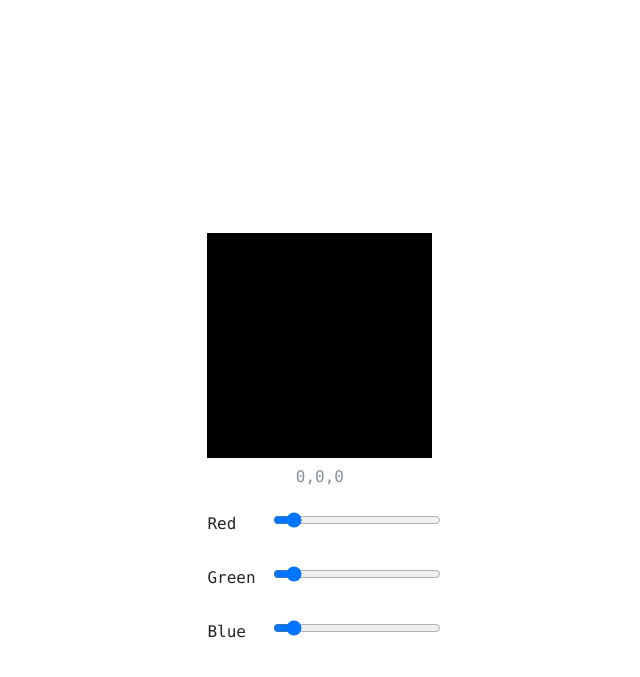
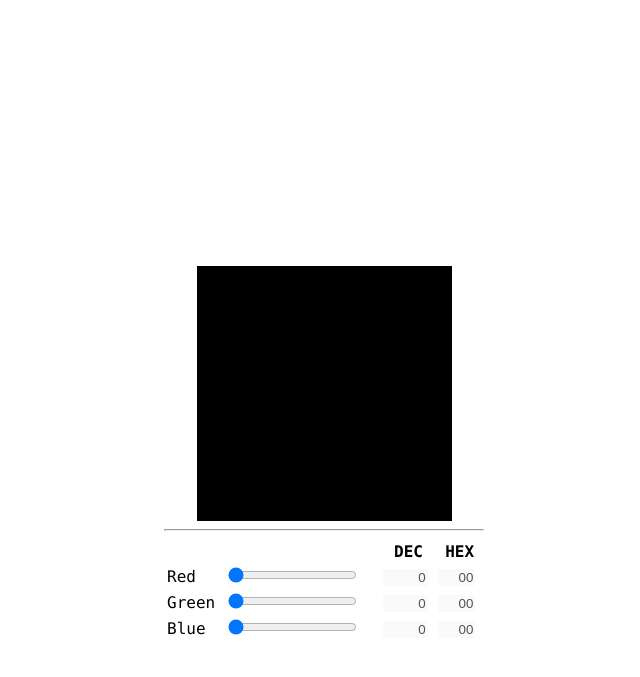
Before and after one commit to ashenm/tools, a Jekyll site: the page built from graphics/rgb.html, in a window 1280 px wide. Shown: the top 677 px of the page, without its empty margins (316-956 px from the left). Built offline with Jekyll 4.4.1, drawn with Linux system fonts in a browser that asks for light colours.

Commit message:
Revamp RGB Explorer
- Revamp principal markup/scripts
- Separate decimal/hexadecimal beam values
- Remove redundant style libraries

```diff
--- a/graphics/rgb.html
+++ b/graphics/rgb.html
@@ -14,106 +14,95 @@ keywords: ashen, gunaratne, ashen m. gunaratne, rgb, explore, color, scheme
 
   <title>{{ page.title }}</title>
 
-  <link rel="stylesheet" href="https://maxcdn.bootstrapcdn.com/bootstrap/4.0.0-beta.2/css/bootstrap.min.css" integrity="sha384-PsH8R72JQ3SOdhVi3uxftmaW6Vc51MKb0q5P2rRUpPvrszuE4W1povHYgTpBfshb" crossorigin="anonymous" />
+  <style>
 
-  <style type="text/css">
+    body {
+      margin: 0;
+    }
 
     main {
       display: flex;
-      min-height: 100vh;
       align-items: center;
       font-family: 'Consolas', 'Monaco', 'Lucida Console';
+      min-height: 100vh;
     }
 
     form {
       margin-left: auto;
       margin-right: auto;
+      flex: 0 1 320px;
     }
 
-    #canvas {
-      fill: rgb(0, 0, 0);
+    table {
+      width: 100%;
+    }
+
+    input.dec,
+    input.hex {
+      border: none;
+      text-align: right;
+    }
+
+    input.hex {
+      text-transform: uppercase;
+    }
+
+    svg {
+      background: #000000; /* TODO */
+      margin: 0.5rem auto;
+      display: block;
     }
 
   </style>
 {%- endcapture -%}
 
 {%- capture scripts -%}
-  <script type="text/javascript">
+  <script>
 
-    class RGB {
+    var node = {};
 
-      constructor (colours) {
+    var blend = function blendBGBScheme (e) {
 
-        // extract parametrised colours
-        // provided in standard `rgb` order
-        this.rgb =
-          /(\d{1,3})\D+(\d{1,3})\D+(\d{1,3})/.exec(colours) || ['0 0 0', 0, 0, 0];
-
-        // individual plateaus
-        this.red = this.rgb[1];
-        this.green = this.rgb[2];
-        this.blue = this.rgb[3];
-
+      if (!/input/i.test(e.target.nodeName)) {
+        return false;
       }
 
-      /**
-       * Return a string representation of RGB color codes
-       * in the format of `rgb(red, green, blue)`
-       */
-      toString () {
-        return [ 'rgb(', this.red, ',', this.green, ',', this.blue, ')' ].join('');
-      }
+      node.container.dataset[e.target.dataset.beam] = e.target.value;
 
-      /**
-       * Returns an array populated with RGB color codes
-       */
-      valueOf () {
-        return [ this.red, this.green, this.blue ];
-      }
+      node.form.dec[0].value = node.container.dataset.red || 0;
+      node.form.dec[1].value = node.container.dataset.green || 0;
+      node.form.dec[2].value = node.container.dataset.blue || 0;
 
-    }
+      node.form.hex[0].value = (+node.form.dec[0].value).toString(16).padStart(2, 0);
+      node.form.hex[1].value = (+node.form.dec[1].value).toString(16).padStart(2, 0);
+      node.form.hex[2].value = (+node.form.dec[2].value).toString(16).padStart(2, 0);
 
-    // DOM references
-    var node = {};
+      node.canvas.style.background = '#'.concat([
+        node.form.hex[0].value, node.form.hex[1].value, node.form.hex[2].value
+      ].join(''));
 
-    // on DOM ready
+    };
+
     document.onreadystatechange = function () {
 
+      // await onDOMContentLoaded
       if (document.readyState !== 'interactive') {
         return;
       }
 
-      // initial node references
-      // for output node extraction
-      node.input = document.querySelector('form');
+      // associate node references
+      node.form = document.querySelector('table');
       node.container = document.querySelector('output');
+      node.canvas = document.querySelector('svg');
 
-      // node references for canvas manipulation
-      node.canvas = node.container.querySelector('rect');
-      node.value = node.container.querySelector('span');
+      // associate extended node references
+      node.form.dec = node.form.querySelectorAll('.dec');
+      node.form.hex = node.form.querySelectorAll('.hex');
 
       // associate event handlers
-      node.input.oninput = blend;
+      node.form.oninput = blend;
 
     };
-
-    function blend (e) {
-
-      var present;
-
-      // current colour codes
-      present = new RGB(node.canvas.style.fill);
-
-      // change requested colour value
-      present[e.target.name] = e.target.value;
-
-      // change canvas colour
-      node.canvas.style.fill = present.toString();
-
-      // update value
-      node.value.innerText = present.valueOf();
-
-    }
 
   </script>
 {%- endcapture -%}
@@ -121,32 +110,58 @@ keywords: ashen, gunaratne, ashen m. gunaratne, rgb, explore, color, scheme
 {%- capture body -%}
   <main>
     <form>
-      <div class="form-group">
-        <output>
-          <svg width="225" height="225">
-            <rect id="canvas" x="0" y="0" width="100%" height="100%" />
-          </svg>
-          <span class="d-block text-center text-muted">0,0,0</span>
-        </output>
-      </div>
-      <div class="form-group row">
-        <label class="col-sm-3 col-form-label">Red</label>
-        <div class="col-sm-9">
-          <input type="range" min="0" max="255" value="0" name="red" aria-label="red value" class="form-control" />
-        </div>
-      </div>
-      <div class="form-group row">
-        <label class="col-sm-3 col-form-label">Green</label>
-        <div class="col-sm-9">
-          <input type="range" min="0" max="255" value="0" name="green" aria-label="green value" class="form-control" />
-        </div>
-      </div>
-      <div class="form-group row">
-        <label class="col-sm-3 col-form-label">Blue</label>
-        <div class="col-sm-9">
-          <input type="range" min="0" max="255" value="0" name="blue" aria-label="blue value" class="form-control" />
-        </div>
-      </div>
+      <output>
+        <svg height="255" width="255"></svg>
+      </output>
+      <hr />
+      <table>
+        <thead>
+          <tr>
+            <th scope="col"></th>
+            <th scope="col"></th>
+            <th scope="col">DEC</th>
+            <th scope="col">HEX</th>
+          </tr>
+        </thead>
+        <tbody>
+          <tr>
+            <td class="label">Red</td>
+            <td class="slider">
+              <input class="slider" type="range" min="0" max="255" value="0" data-beam="red" />
+            </td>
+            <td class="input">
+              <input class="dec" disabled="disabled" type="text" placeholder="255" size="3" value="0" data-beam="red" />
+            </td>
+            <td class="input">
+              <input class="hex" disabled="disabled" type="text" placeholder="FF" size="2" value="00" data-beam="red" />
+            </td>
+          </tr>
+          <tr>
+            <td class="label">Green</td>
+            <td>
+              <input class="slider" type="range" min="0" max="255" value="0" data-beam="green" />
+            </td>
+            <td>
+              <input class="dec" disabled="disabled" type="text" placeholder="255" size="3" value="0" data-beam="green" />
+            </td>
+            <td>
+              <input class="hex" disabled="disabled" type="text" placeholder="FF" size="2" value="00" data-beam="green" />
+            </td>
+          </tr>
+          <tr>
+            <td class="label">Blue</td>
+            <td>
+              <input class="slider" type="range" min="0" max="255" value="0" data-beam="blue" />
+            </td>
+            <td>
+              <input class="dec" disabled="disabled" type="text" placeholder="255" size="3" value="0" data-beam="blue" />
+            </td>
+            <td>
+              <input class="hex" disabled="disabled" type="text" placeholder="FF" size="2" value="00" data-beam="blue" />
+            </td>
+          </tr>
+        </tbody>
+      </table>
     </form>
   </main>
 {%- endcapture -%}
```
